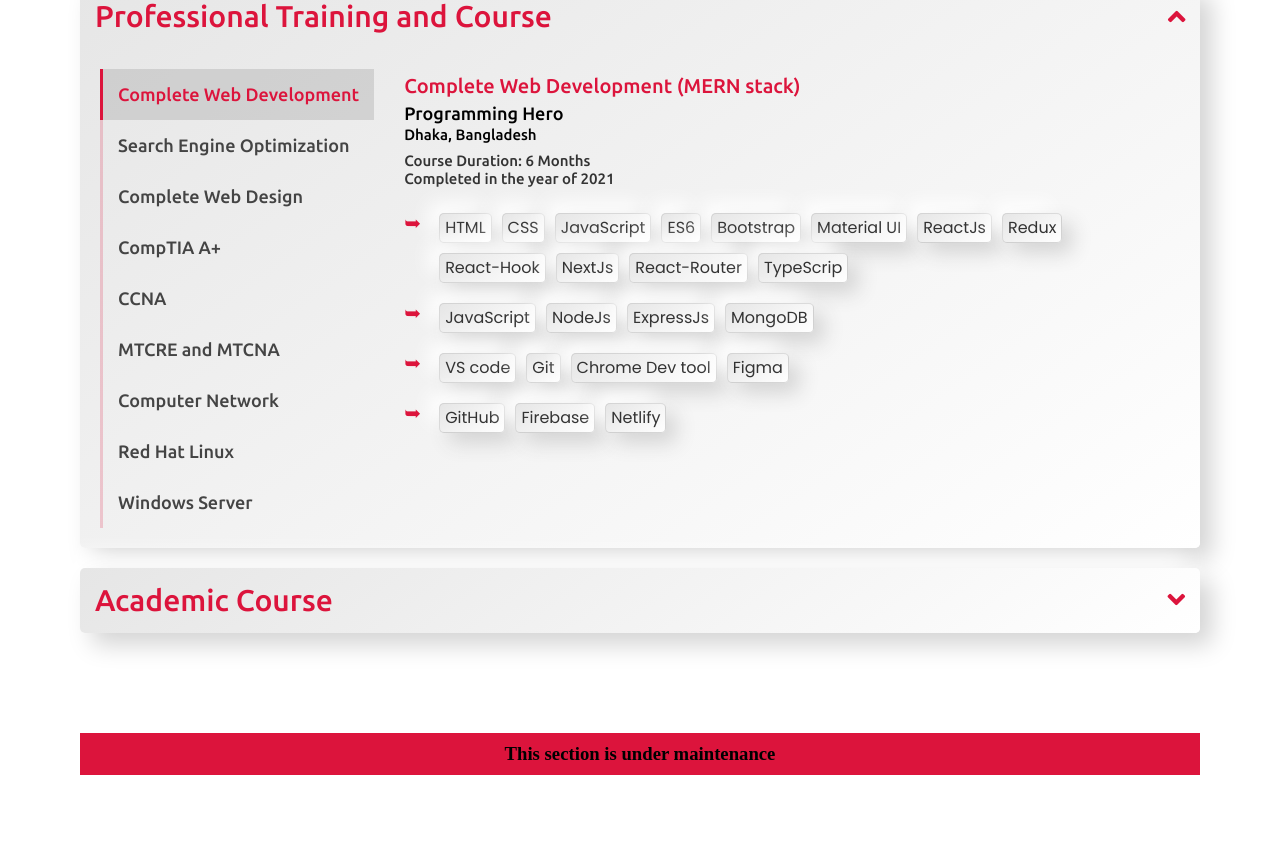
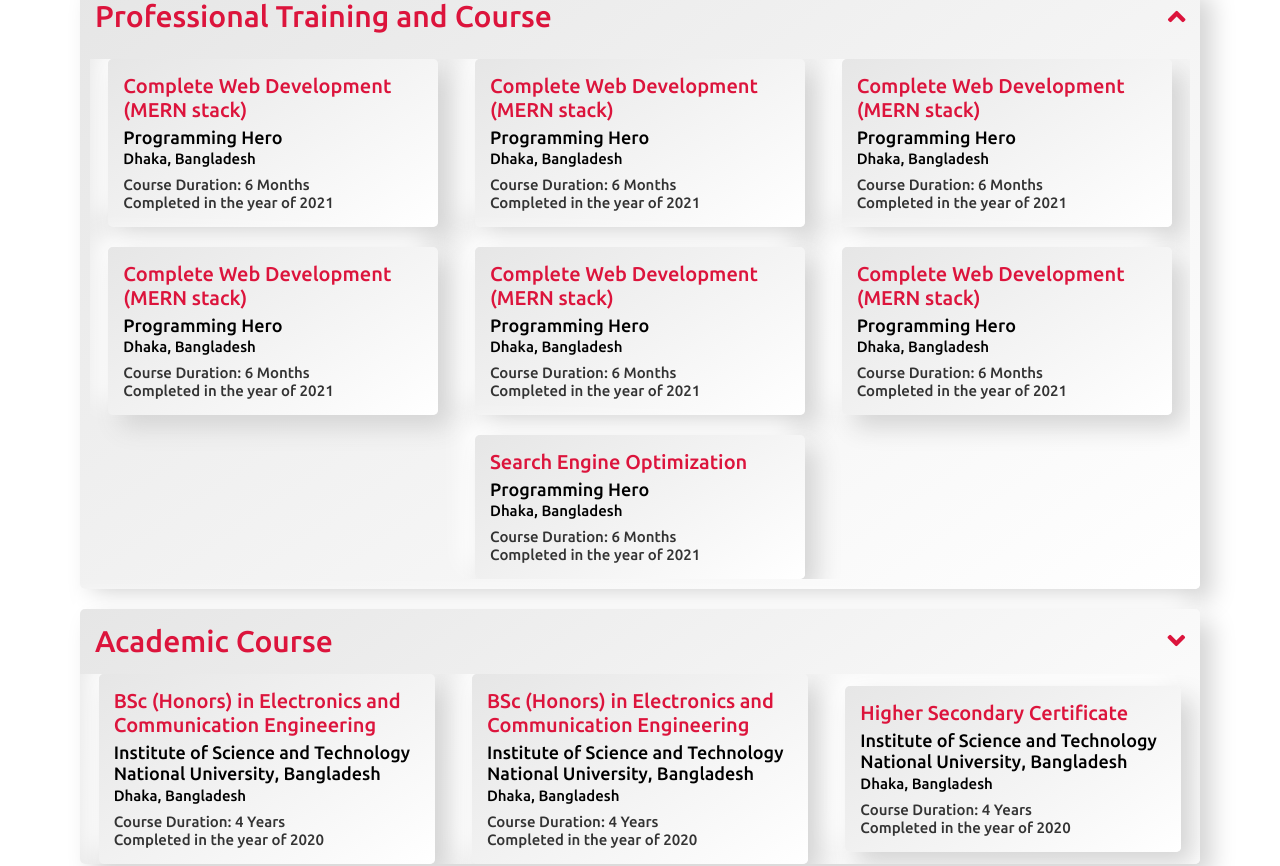
Before and after one commit to Maaazhar/maaazhar.github.io, a React (Vite) app: page / in a window 1280 px wide. Shown: the part 5240-6106 px from the top of the page. Built offline with nearby package versions, Linux system fonts and the light colour scheme.

Commit message:
updating education section-5

```diff
--- a/src/components/Education/Education.css
+++ b/src/components/Education/Education.css
@@ -23,8 +23,29 @@
     color: crimson;
 }
 
+.educationCards{
+    display: flex;
+    align-items: center;
+    justify-content: space-around;
+    gap: 20px 0px;
+    flex-wrap: wrap;
+}
+
+.educationCards,
 .educationTabsWrapper {
     overflow: hidden;
+}
+
+.educationCard:last-child{
+
+}
+.educationCard{
+    padding: 15px;
+    width: 30%;
+    background: linear-gradient(145deg, #e6e6e6, #ffffff);
+    box-shadow: 12px 12px 24px #d4d4d4,
+        -12px -12px 24px #ffffff;
+    border-radius: 5px;
 }
 
 .educationTabs {
@@ -76,6 +97,7 @@
     display: none;
 }
 
+.educationCard>p>a,
 .educationTabContent>p>a{
     text-decoration: none;
     color:  inherit;
--- a/src/components/Education/Education.jsx
+++ b/src/components/Education/Education.jsx
@@ -12,6 +12,76 @@ const Education = () => {
             "category": "Professional Training and Course",
             "courseTitles": ["Complete Web Development", "Search Engine Optimization", "Complete Web Design", "CompTIA A+", "CCNA", "MTCRE and MTCNA", "Computer Network", "Red Hat Linux", "Windows Server"],
             "courseList": [
+                {
+                    "title": "Complete Web Development (MERN stack)",
+                    "institute": "Programming Hero",
+                    "instituteLink": "https://www.programming-hero.com/",
+                    "location": "Dhaka, Bangladesh",
+                    "duration": "6 Months",
+                    "passingYear": "2021",
+                    "majorSubject": [
+                        ["HTML", "CSS", "JavaScript", "ES6", "Bootstrap", "Material UI", "ReactJs", "Redux", "React-Hook", "NextJs", "React-Router", "TypeScrip",],
+                        ["JavaScript", "NodeJs", "ExpressJs", "MongoDB",],
+                        ["VS code", "Git", "Chrome Dev tool", "Figma",],
+                        ["GitHub", "Firebase", "Netlify",]
+                    ]
+                },
+                {
+                    "title": "Complete Web Development (MERN stack)",
+                    "institute": "Programming Hero",
+                    "instituteLink": "https://www.programming-hero.com/",
+                    "location": "Dhaka, Bangladesh",
+                    "duration": "6 Months",
+                    "passingYear": "2021",
+                    "majorSubject": [
+                        ["HTML", "CSS", "JavaScript", "ES6", "Bootstrap", "Material UI", "ReactJs", "Redux", "React-Hook", "NextJs", "React-Router", "TypeScrip",],
+                        ["JavaScript", "NodeJs", "ExpressJs", "MongoDB",],
+                        ["VS code", "Git", "Chrome Dev tool", "Figma",],
+                        ["GitHub", "Firebase", "Netlify",]
+                    ]
+                },
+                {
+                    "title": "Complete Web Development (MERN stack)",
+                    "institute": "Programming Hero",
+                    "instituteLink": "https://www.programming-hero.com/",
+                    "location": "Dhaka, Bangladesh",
+                    "duration": "6 Months",
+                    "passingYear": "2021",
+                    "majorSubject": [
+                        ["HTML", "CSS", "JavaScript", "ES6", "Bootstrap", "Material UI", "ReactJs", "Redux", "React-Hook", "NextJs", "React-Router", "TypeScrip",],
+                        ["JavaScript", "NodeJs", "ExpressJs", "MongoDB",],
+                        ["VS code", "Git", "Chrome Dev tool", "Figma",],
+                        ["GitHub", "Firebase", "Netlify",]
+                    ]
+                },
+                {
+                    "title": "Complete Web Development (MERN stack)",
+                    "institute": "Programming Hero",
+                    "instituteLink": "https://www.programming-hero.com/",
+                    "location": "Dhaka, Bangladesh",
+                    "duration": "6 Months",
+                    "passingYear": "2021",
+                    "majorSubject": [
+                        ["HTML", "CSS", "JavaScript", "ES6", "Bootstrap", "Material UI", "ReactJs", "Redux", "React-Hook", "NextJs", "React-Router", "TypeScrip",],
+                        ["JavaScript", "NodeJs", "ExpressJs", "MongoDB",],
+                        ["VS code", "Git", "Chrome Dev tool", "Figma",],
+                        ["GitHub", "Firebase", "Netlify",]
+                    ]
+                },
+                {
+                    "title": "Complete Web Development (MERN stack)",
+                    "institute": "Programming Hero",
+                    "instituteLink": "https://www.programming-hero.com/",
+                    "location": "Dhaka, Bangladesh",
+                    "duration": "6 Months",
+                    "passingYear": "2021",
+                    "majorSubject": [
+                        ["HTML", "CSS", "JavaScript", "ES6", "Bootstrap", "Material UI", "ReactJs", "Redux", "React-Hook", "NextJs", "React-Router", "TypeScrip",],
+                        ["JavaScript", "NodeJs", "ExpressJs", "MongoDB",],
+                        ["VS code", "Git", "Chrome Dev tool", "Figma",],
+                        ["GitHub", "Firebase", "Netlify",]
+                    ]
+                },
                 {
                     "title": "Complete Web Development (MERN stack)",
                     "institute": "Programming Hero",
@@ -119,7 +189,24 @@ const Education = () => {
                                 {d.category} <i className="fas fa-angle-down"> </i>
                             </label>
                             <div className="educationContent accordionContent">
-                                <div className="educationTabsWrapper">
+                                <div className="educationCardsWrapper"></div>
+                                <div className="educationCards">
+                                    {d.courseList.map((c, k) => (
+                                        <div
+                                            key={c - 1 + k}
+                                            className="educationCard ">
+                                            <h3 className="courseTitle">{c.title}</h3>
+                                            <p className="institute"><a href={c.instituteLink} target="_blank">{c.institute}</a></p>
+                                            <p className="universityBoard"><a href={c.universityBoardLink} target="_blank">{c.universityBoard}</a></p>
+                                            <p className="instituteLocation">{c.location}</p>
+                                            <p className="courseDuration">Course Duration: {c.duration}</p>
+                                            <p className="passingYear">Completed in the year of {c.passingYear}</p>
+                                            <p className="courseDetails"></p>
+                                        </div>
+                                    )
+                                    )}
+                                </div>
+                                {/* <div className="educationTabsWrapper">
                                     <div className="educationTabs">
                                         <div className="educationTabWrapper ">
                                             {d.courseTitles.map((t, j) => (
@@ -137,12 +224,8 @@ const Education = () => {
                                                     key={c - 1 + k}
                                                     className={tabState === k ? "educationTabContent activeEducationTabContent  " : "educationTabContent"}>
                                                     <h3 className="courseTitle">{c.title}</h3>
-                                                    <p className="institute">
-                                                        <a href={c.instituteLink} target="_blank">{c.institute}</a>
-                                                    </p>
-                                                    <p className="universityBoard">
-                                                        <a href={c.universityBoardLink} target="_blank">{c.universityBoard}</a>
-                                                    </p>
+                                                    <p className="institute"><a href={c.instituteLink} target="_blank">{c.institute}</a></p>
+                                                    <p className="universityBoard"><a href={c.universityBoardLink} target="_blank">{c.universityBoard}</a></p>
                                                     <p className="instituteLocation">{c.location}</p>
                                                     <p className="courseDuration">Course Duration: {c.duration}</p>
                                                     <p className="passingYear">Completed in the year of {c.passingYear}</p>
@@ -161,7 +244,7 @@ const Education = () => {
                                             )}
                                         </div>
                                     </div>
-                                </div>
+                                </div> */}
                             </div>
                         </div>
                     )
```
